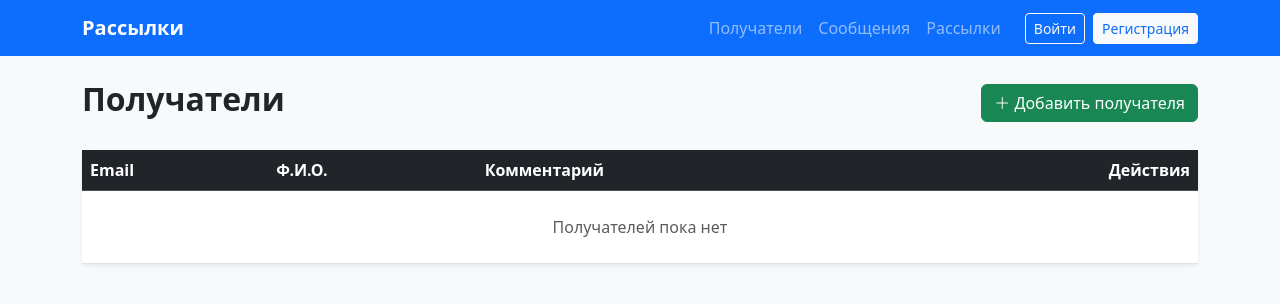
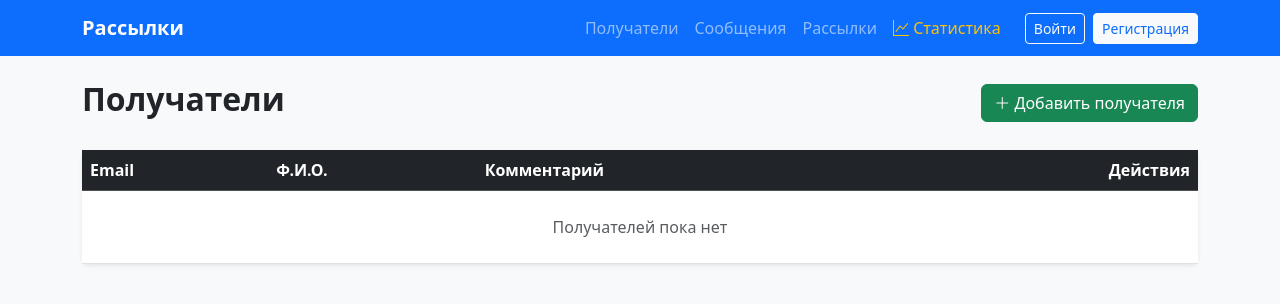
Before and after one commit to zelenyzar/Mailsender, a Django app: template mailing/templates/mailing/client_list.html in a window 1280 px wide. Shown: the top 304 px of the page. Run offline with Django 3.2, Linux system fonts and the light colour scheme; the template is opened without the code that fills it, so the values that code supplies are empty.

Commit message:
Update base.html

```diff
--- a/mailing/templates/base.html
+++ b/mailing/templates/base.html
@@ -24,6 +24,7 @@
                 <li class="nav-item"><a class="nav-link" href="{% url 'mailing:client_list' %}">Получатели</a></li>
                 <li class="nav-item"><a class="nav-link" href="{% url 'mailing:message_list' %}">Сообщения</a></li>
                 <li class="nav-item"><a class="nav-link" href="{% url 'mailing:mailing_list' %}">Рассылки</a></li>
+                <li class="nav-item"><a class="nav-link text-warning" href="{% url 'mailing:statistics' %}"><i class="bi bi-graph-up"></i> Статистика</a></li>
 
                 <!-- Блок авторизации (меняется в зависимости от статуса) -->
                 <li class="nav-item ms-3 d-flex align-items-center">
```
